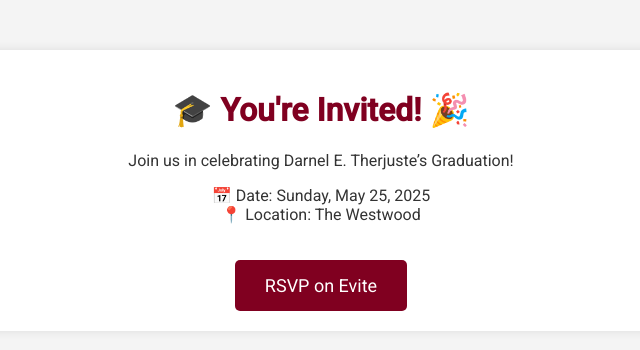
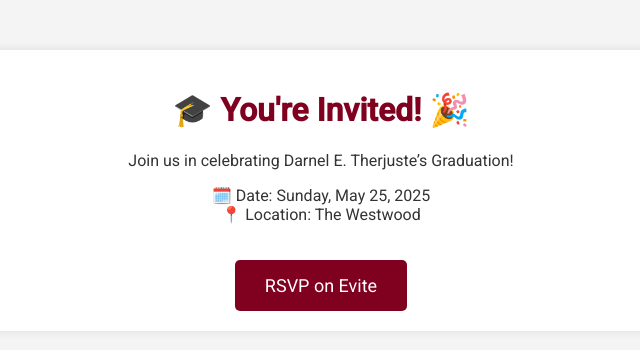
Before and after one commit to Wonders33/graduation-rsvp, a plain HTML site: page index.html in a window 1280 px wide. Shown: the full height of the page, 319-959 px from the left. Drawn offline with nearby package versions, Linux system fonts and the light colour scheme.

Commit message:
Update index.html

```diff
--- a/index.html
+++ b/index.html
@@ -48,7 +48,7 @@
     <div class="container">
         <h1>🎓 You're Invited! 🎉</h1>
         <p>Join us in celebrating Darnel E. Therjuste’s Graduation!</p>
-        <p>📅 Date: Sunday, May 25, 2025 <br> 📍 Location: The Westwood </p>
+        <p>🗓️ Date: Sunday, May 25, 2025 <br> 📍 Location: The Westwood </p>
         <a href="https://evite.me/KvUnBjzYwY" class="btn" target="_blank">RSVP on Evite</a>
     </div>
 
```
